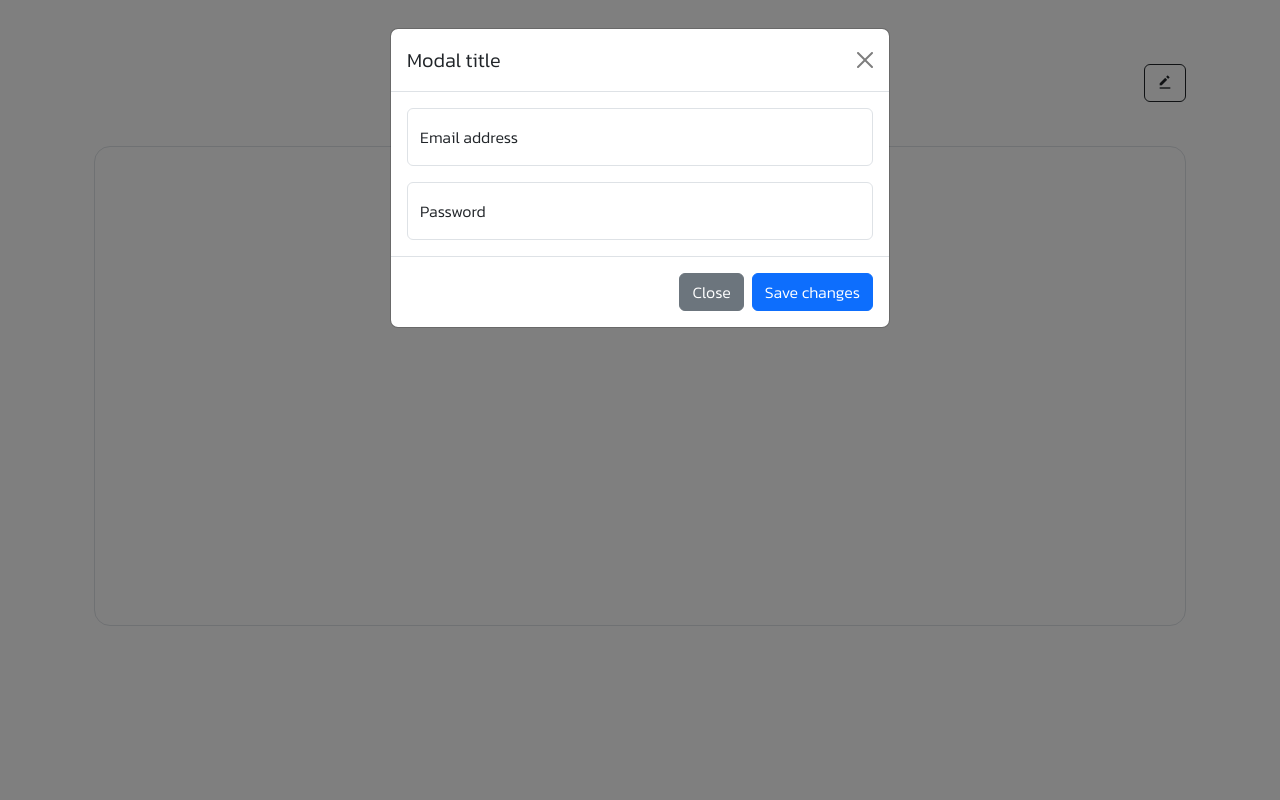
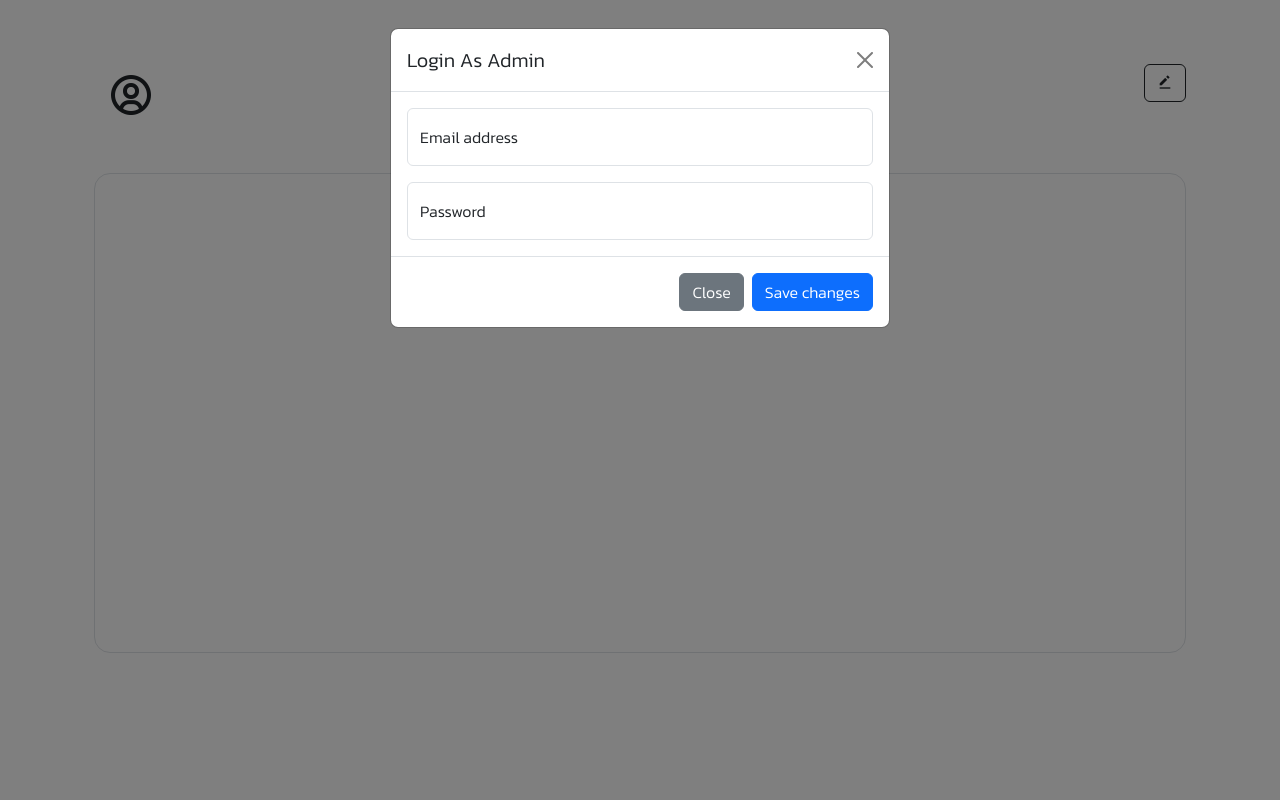
Before and after one commit to Apisit250aps/Pocket, a Django app: page / in a window 1280 px wide. Run offline with Django 4.2, Linux system fonts and the light colour scheme; some libraries are stand-ins or nearby versions.

Commit message:
admin update

```diff
--- a/templates/index.html
+++ b/templates/index.html
@@ -57,7 +57,7 @@
                 <div class="modal-dialog">
                     <form class="modal-content">
                         <div class="modal-header">
-                            <h1 class="modal-title fs-5" id="exampleModalLabel">Modal title</h1>
+                            <h1 class="modal-title fs-5" id="exampleModalLabel">Login As Admin</h1>
                             <button type="button" class="btn-close" data-bs-dismiss="modal" aria-label="Close"></button>
                         </div>
                         <div class="modal-body">
@@ -67,14 +67,14 @@
                                 <label for="floatingInput">Email address</label>
                             </div>
                             <div class="form-floating">
-                                <input type="password" class="form-control" id="floatingPassword"
-                                    placeholder="Password" v-model="password">
+                                <input type="password" class="form-control" id="floatingPassword" placeholder="Password"
+                                    v-model="password">
                                 <label for="floatingPassword">Password</label>
                             </div>
                         </div>
                         <div class="modal-footer">
                             <button type="button" class="btn btn-secondary" data-bs-dismiss="modal">Close</button>
-                            <button type="button" class="btn btn-primary" @click="login($event)">Save changes</button>
+                            <button type="submit" class="btn btn-primary" @click="login($event)">Save changes</button>
                         </div>
                     </form>
                 </div>
@@ -110,14 +110,24 @@
             <!--  -->
             <div class="row mx-auto py-3">
                 <div class="col-2">
-                    <div class="">
 
+                    <div class="d-flex flex-row justify-content-start">
+                        <a class="btn " href="/admin">
+                            <i class='bx bx-user-circle bx-lg'></i>
+                        </a>
                     </div>
+
                 </div>
                 <div class="col-8">
-                    <div class="">
 
+                    {% if user.is_authenticated %}
+                    <div class="d-flex flex-row justify-content-start border rounded-3 align-items-center">
+                        <a class="btn text-uppercase" href="/admin">
+                            {{user.username}}
+                        </a>
                     </div>
+                    {% endif %}
+
                 </div>
                 <div class="col-2">
                     <div class="d-flex flex-row justify-content-end">
```
